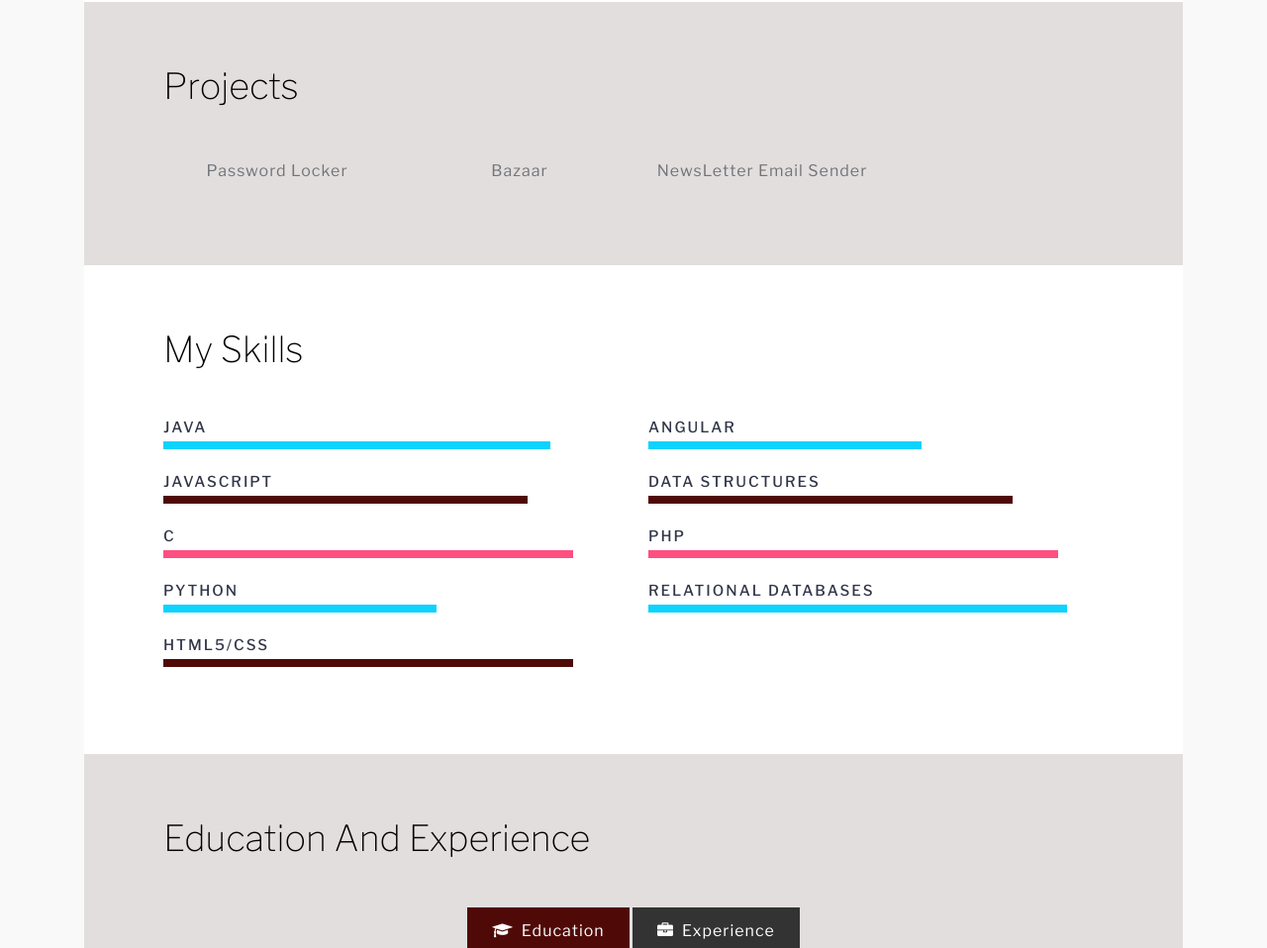
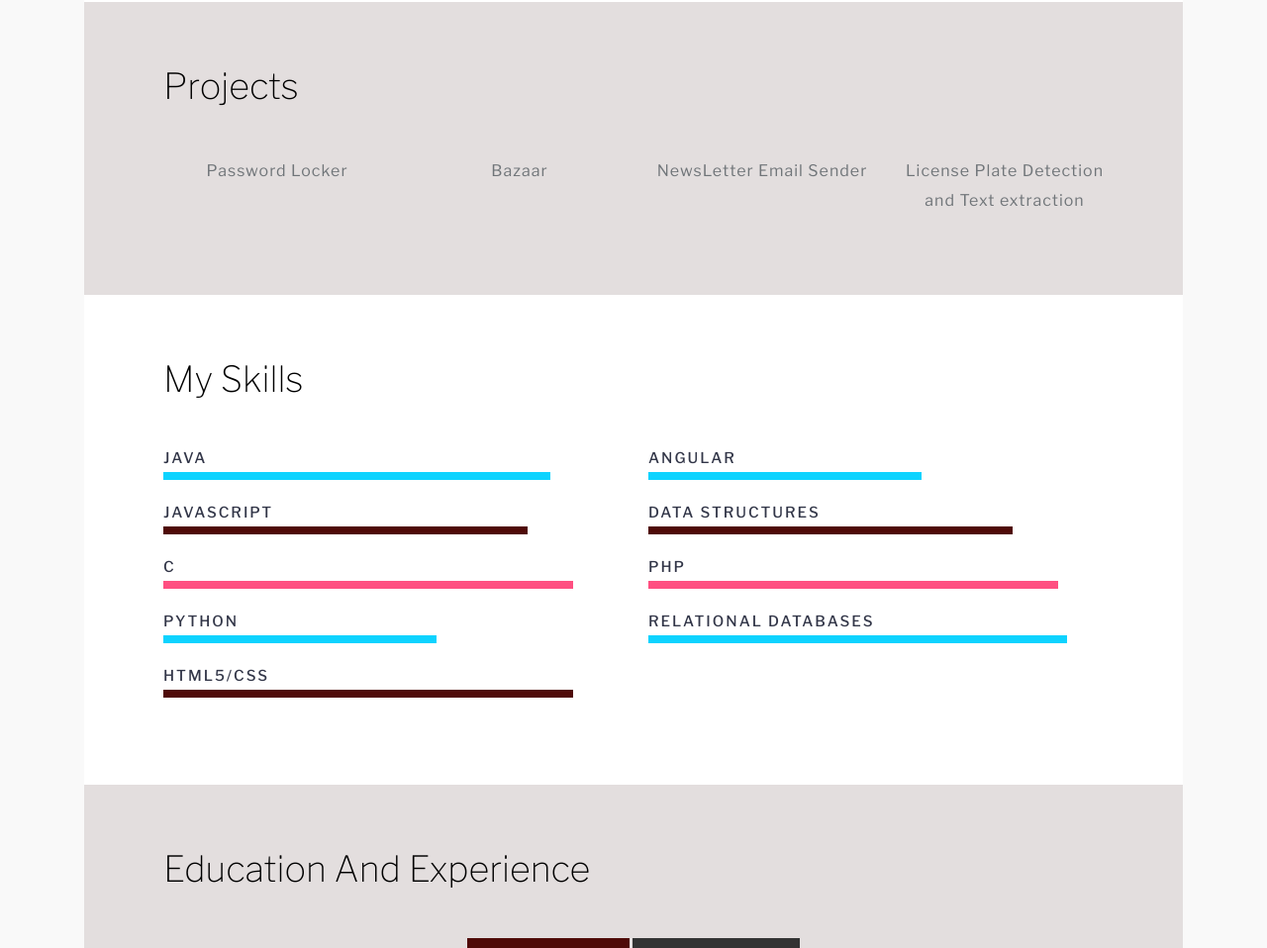
Before and after one commit to JiGNESH404/JiGNESH404.github.io, a plain HTML site: page index.html in a window 1280 px wide. Shown: the part 1181-2139 px from the top of the page at 99% size. Drawn offline with nearby package versions, Linux system fonts and the light colour scheme.

Commit message:
Update index.html

```diff
--- a/index.html
+++ b/index.html
@@ -171,6 +171,11 @@ License URL: http://creativecommons.org/licenses/by/3.0/
 									<p>NewsLetter Email Sender</p>
 								</a>
 							</div>
+							<div class="col-md-3 col-6 gal-img">
+								<a target="_blank href="https://github.com/JiGNESH404/License-Plate">
+									<p>License Plate Detection and Text extraction</p>
+								</a>
+							</div>
 
 						</div>
 					</div>
```
